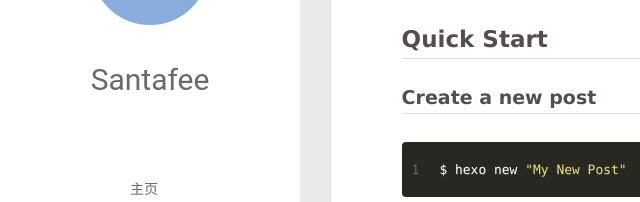
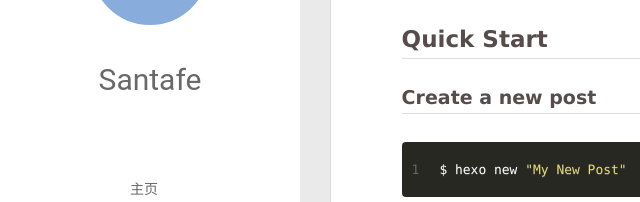
Before and after one commit to Santafee/Santafee.github.io, a plain HTML site: page 2018/10/28/hello-world/index.html in a window 1280 px wide. Shown: the part 210-412 px from the top of the page, 0-640 px from the left. Drawn offline with Linux system fonts and the light colour scheme; no server answers.

Commit message:
Site updated: 2018-10-29 11:33:52

```diff
--- a/2018/10/28/hello-world/index.html
+++ b/2018/10/28/hello-world/index.html
@@ -50,7 +50,7 @@
 			<img src="" class="js-avatar">
 		</a>
 		<hgroup>
-		  <h1 class="header-author"><a href="/">Santafee</a></h1>
+		  <h1 class="header-author"><a href="/">Santafe</a></h1>
 		</hgroup>
 
 
@@ -108,7 +108,7 @@
 				<img src="" class="js-avatar">
 			</div>
 			<hgroup>
-			  <h1 class="header-author js-header-author">Santafee</h1>
+			  <h1 class="header-author js-header-author">Santafe</h1>
 			</hgroup>
 
 
@@ -311,7 +311,7 @@
   <div class="outer">
     <div id="footer-info">
     	<div class="footer-left">
-    		&copy; 2018 Santafee
+    		&copy; 2018 Santafe
     	</div>
       	<div class="footer-right">
       		<a href="http://hexo.io/" target="_blank">Hexo</a>  Theme <a href="https://github.com/litten/hexo-theme-yilia" target="_blank">Yilia</a> by Litten
```
Also changed, not shown: archives/2018/10/index.html (+3 -3 lines), archives/2018/index.html (+3 -3 lines), archives/index.html (+3 -3 lines), index.html (+3 -3 lines).
